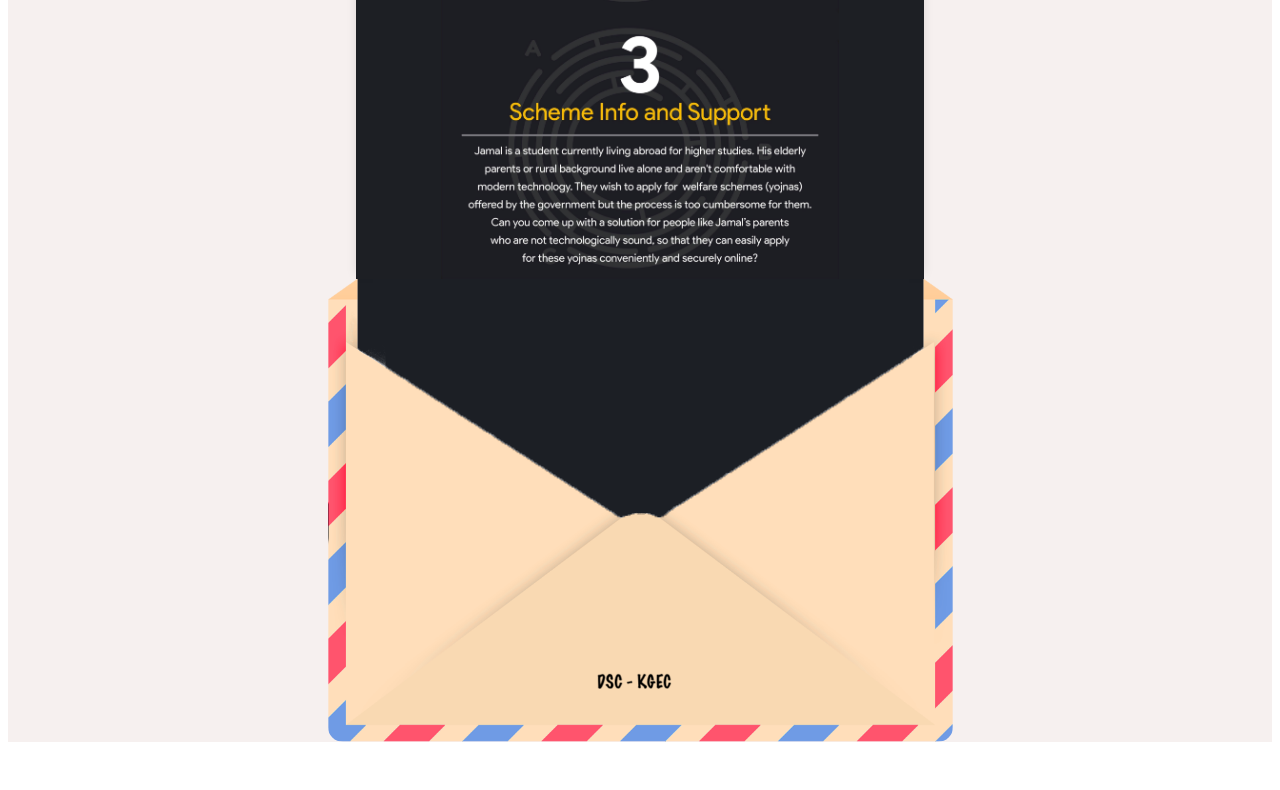
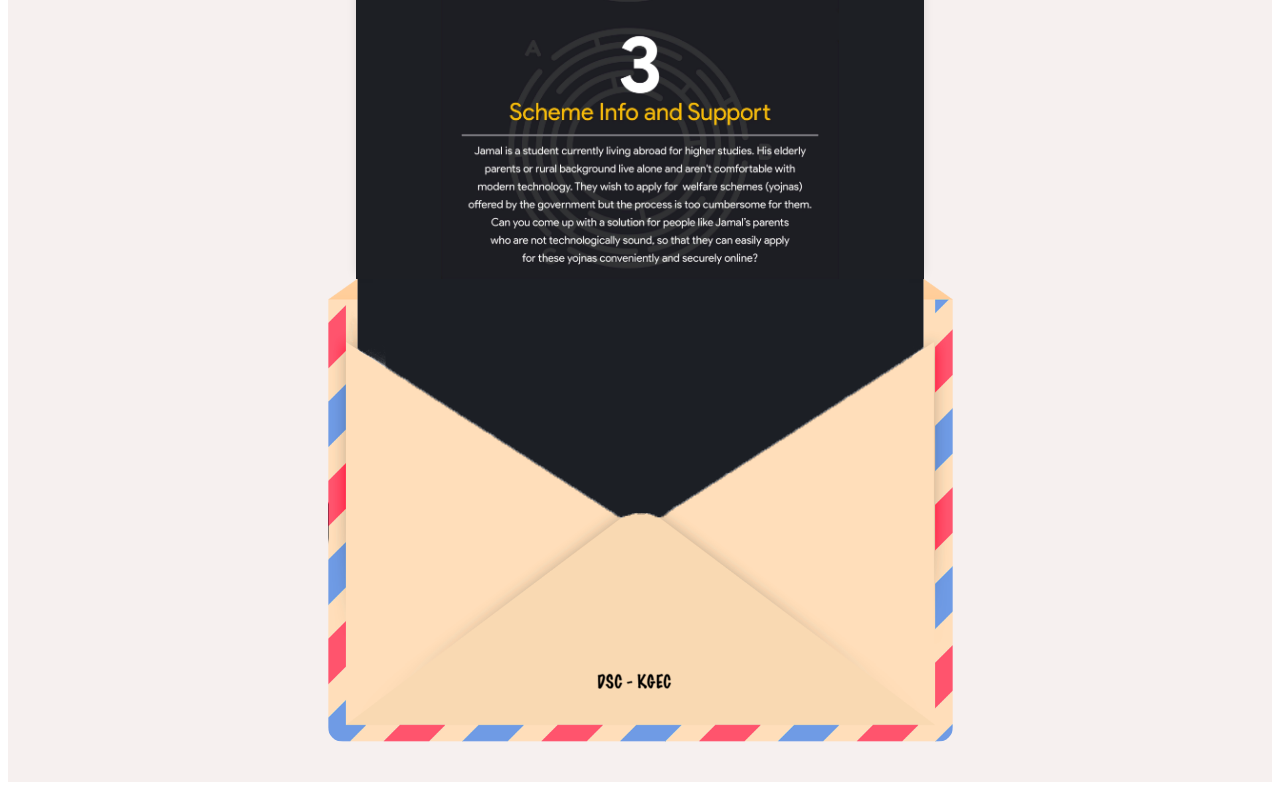
Before and after one commit to DSCKGEC/Emails, a plain HTML site: page dsck-solutions-challenge.html in a window 1280 px wide. Shown: the part 1444-2234 px from the top of the page. Drawn offline with Linux system fonts and the light colour scheme.

Commit message:
Fixed padding issue

```diff
--- a/dsck-solutions-challenge.html
+++ b/dsck-solutions-challenge.html
@@ -7,7 +7,7 @@
     <meta name="x-apple-disable-message-reformatting">
     <meta http-equiv="X-UA-Compatible" content="IE=edge">
     <meta content="telephone=no" name="format-detection">
-    <title></title>
+    <title>DSC Solutions Challenge</title>
 </head>
 
 <body>
@@ -463,7 +463,7 @@
         </div>
         <font color="#888888">
 
-            <div style="margin:0px auto;max-width:625px;width: 90.5%;margin-bottom: 40px;">
+            <div style="margin:0px auto;max-width:625px;width: 90.5%;padding-bottom: 40px;">
                 <table cellpadding="0" cellspacing="0" style="font-size:0px;width:100%" align="center" border="0">
                     <tbody>
                         <tr>
```
Also changed, not shown: 1 other file.
